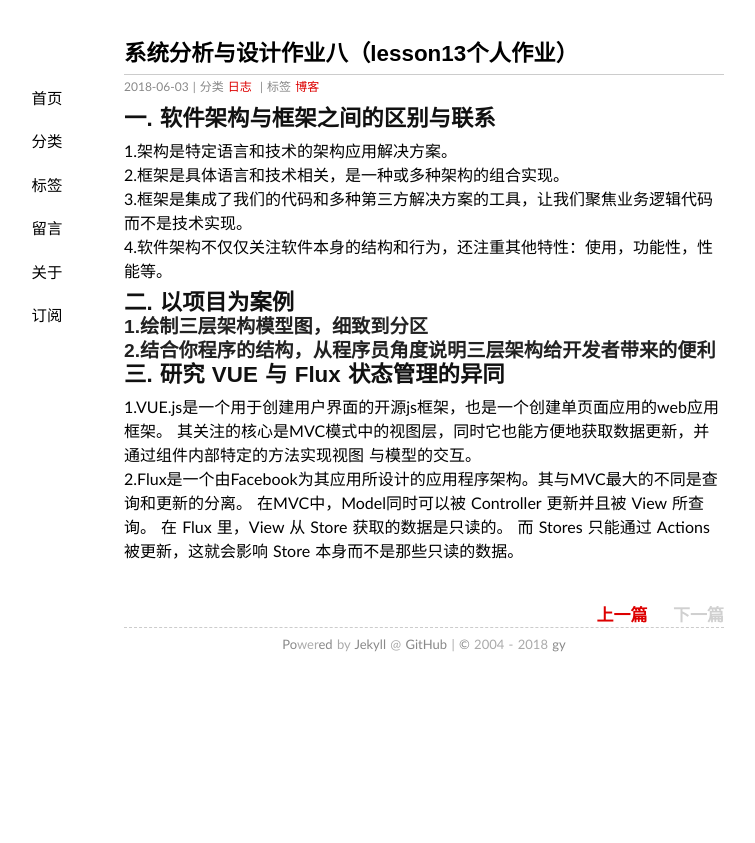
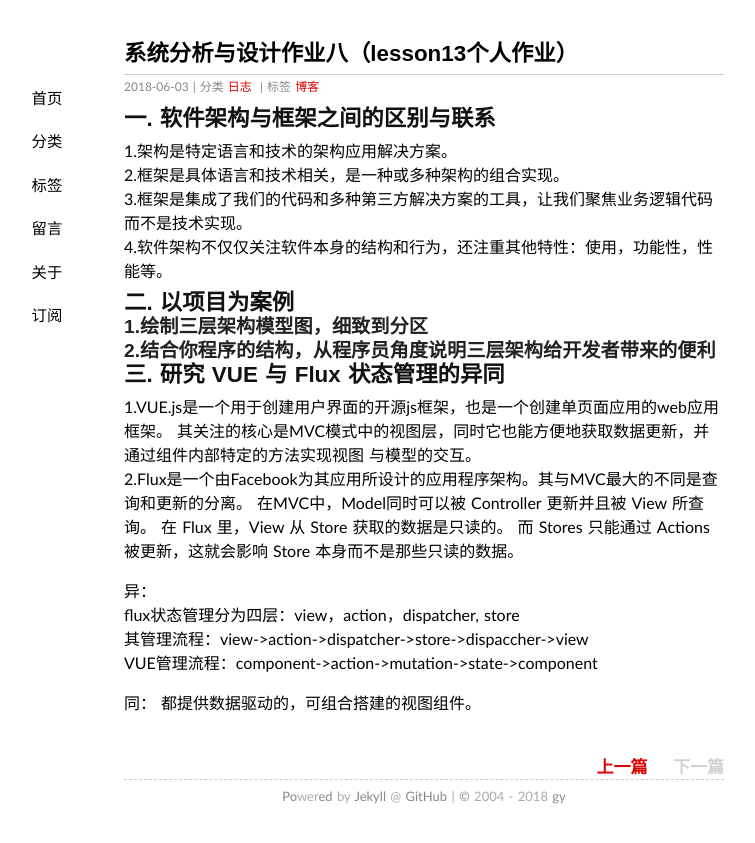
Before and after one commit to gaoynui/gaoynui.github.io, a Jekyll site: the page built from _posts/2018-06-03-hw8.md, in a window 1280 px wide. Shown: the top 843 px of the page, without its empty margins (216-971 px from the left). Built offline with Jekyll 4.4.1, drawn with Linux system fonts in a browser that asks for light colours.

Commit message:
Update 2018-06-03-hw8.md

```diff
--- a/_posts/2018-06-03-hw8.md
+++ b/_posts/2018-06-03-hw8.md
@@ -21,3 +21,13 @@ tags: 博客
 在MVC中，Model同时可以被 Controller 更新并且被 View 所查询。
 在 Flux 里，View 从 Store 获取的数据是只读的。
 而 Stores 只能通过 Actions 被更新，这就会影响 Store 本身而不是那些只读的数据。
+
+
+异：
+flux状态管理分为四层：view，action，dispatcher, store
+其管理流程：view->action->dispatcher->store->dispaccher->view
+VUE管理流程：component->action->mutation->state->component
+
+
+同：
+都提供数据驱动的，可组合搭建的视图组件。
```
